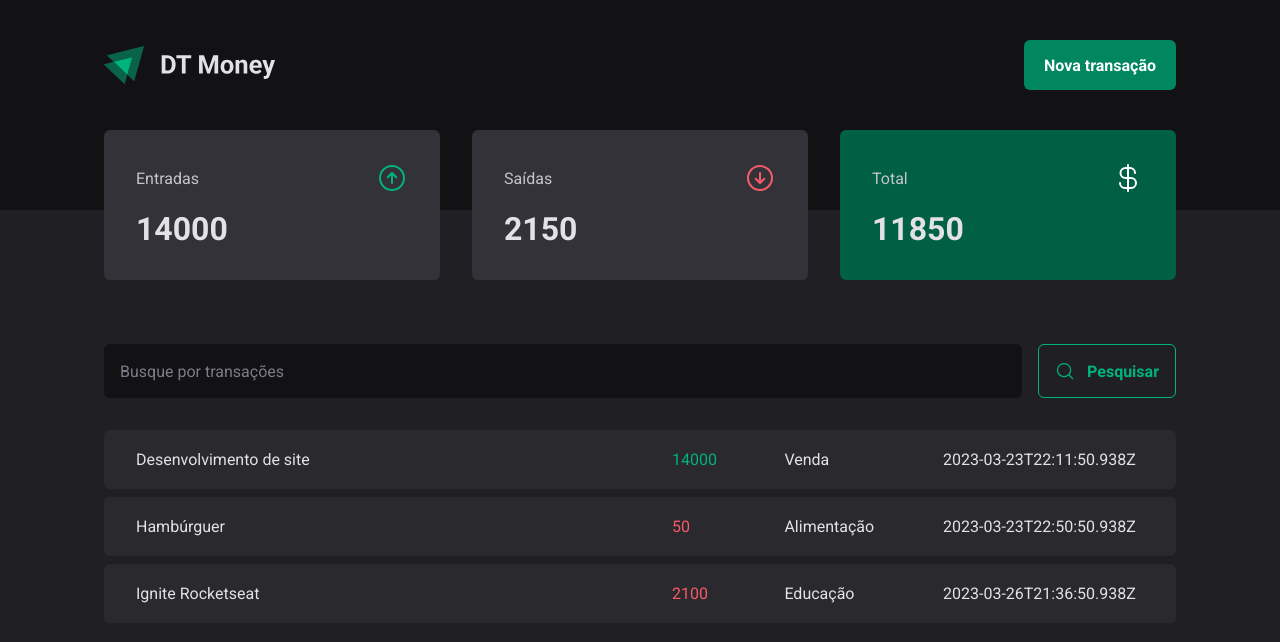
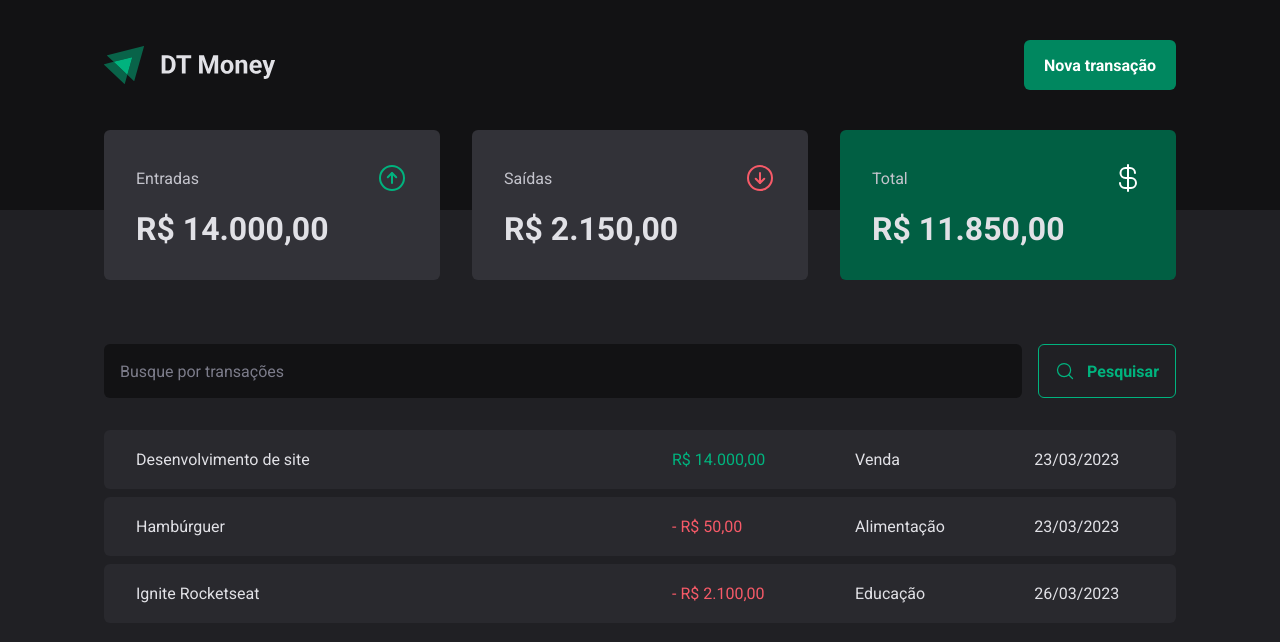
Before and after one commit to Azanniel/dt-money-ignite, a React (Vite) app: page / in a window 1280 px wide. Shown: the top 642 px of the page. Built offline with nearby package versions, Linux system fonts and the light colour scheme; data requests are answered from the project's data file.

Commit message:
🤡 add formatter to date and price

```diff
--- a/src/components/Summary/index.tsx
+++ b/src/components/Summary/index.tsx
@@ -4,6 +4,7 @@
 import { TransactionsContext } from '../../contexts/TransactionsContext'
 
 import { SummaryCard, SummaryContainer } from './styles'
+import { priceFormatter } from '../../utils/formatter'
 
 export function Summary() {
   const { transactions } = useContext(TransactionsContext)
@@ -31,7 +32,7 @@
           <ArrowCircleUp size={32} color="#00b37e" />
         </header>
 
-        <strong>{summary.income}</strong>
+        <strong>{priceFormatter.format(summary.income)}</strong>
       </SummaryCard>
 
       <SummaryCard>
@@ -41,7 +42,7 @@
           <ArrowCircleDown size={32} color="#f75a68" />
         </header>
 
-        <strong>{summary.outcome}</strong>
+        <strong>{priceFormatter.format(summary.outcome)}</strong>
       </SummaryCard>
 
       <SummaryCard variant="green">
@@ -51,7 +52,7 @@
           <CurrencyDollar size={32} color="#FFF" />
         </header>
 
-        <strong>{summary.total}</strong>
+        <strong>{priceFormatter.format(summary.total)}</strong>
       </SummaryCard>
     </SummaryContainer>
   )
--- a/src/pages/Transactions/index.tsx
+++ b/src/pages/Transactions/index.tsx
@@ -11,6 +11,7 @@
   TransactionsContainer,
   TransactionsTable,
 } from './styles'
+import { dateFormatter, priceFormatter } from '../../utils/formatter'
 
 export function Transactions() {
   const { transactions } = useContext(TransactionsContext)
@@ -31,11 +32,14 @@
                   <td width="50%">{transactions.description}</td>
                   <td>
                     <PriceHighlight variant={transactions.type}>
-                      {transactions.price}
+                      {transactions.type === 'outcome' && '- '}
+                      {priceFormatter.format(transactions.price)}
                     </PriceHighlight>
                   </td>
                   <td>{transactions.category}</td>
-                  <td>{transactions.createdAt}</td>
+                  <td>
+                    {dateFormatter.format(new Date(transactions.createdAt))}
+                  </td>
                 </tr>
               )
             })}
--- /dev/null
+++ b/src/utils/formatter.ts
@@ -0,0 +1,6 @@
+export const dateFormatter = new Intl.DateTimeFormat('pt-BR')
+
+export const priceFormatter = new Intl.NumberFormat('pt-BR', {
+  style: 'currency',
+  currency: 'BRL',
+})
```
